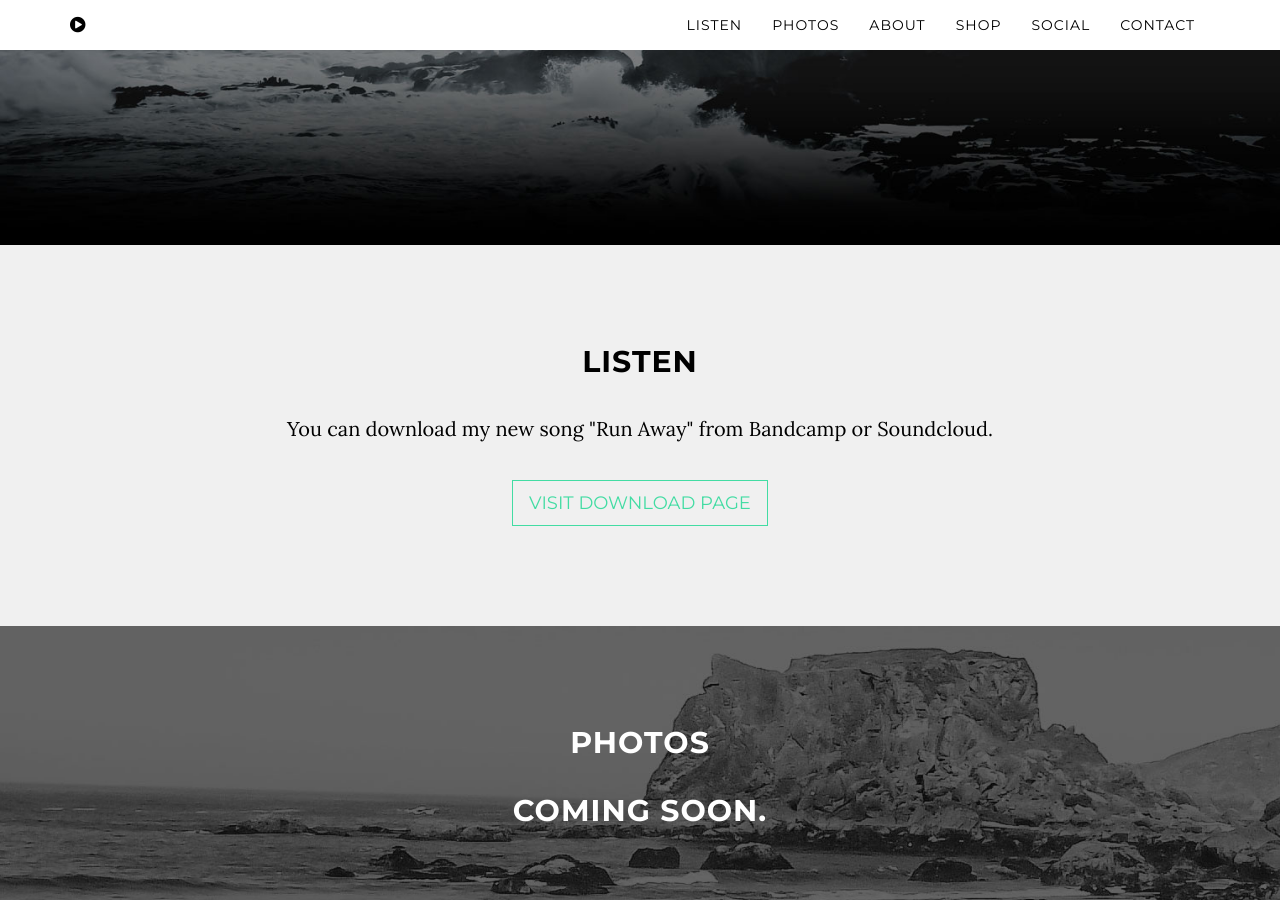
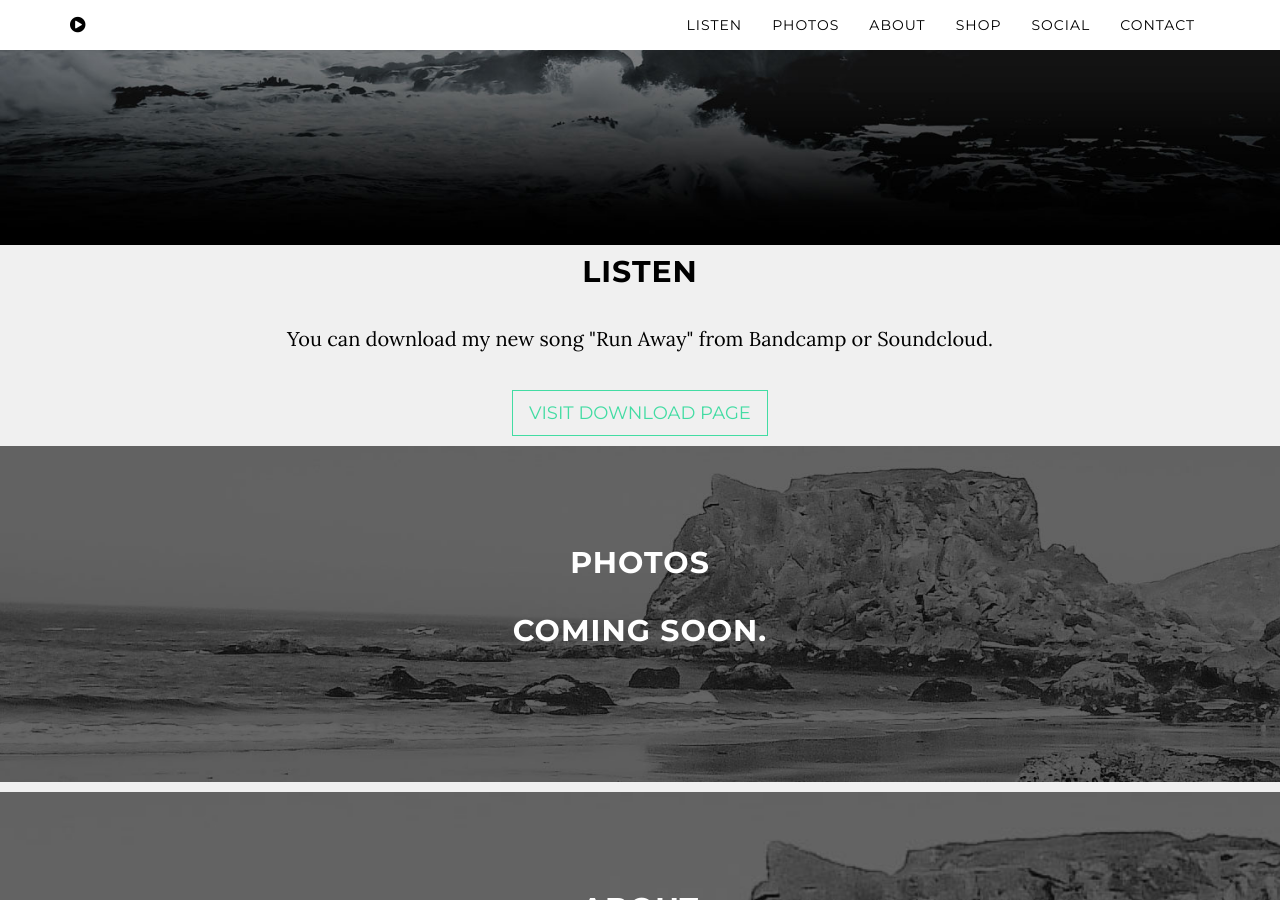
Before and after one commit to gianguitar/gsolo.github.io, a Jekyll site: the page built from index.html, in a window 1280 px wide and 900 px high, scrolled down 655 px. Built offline with Jekyll 4.4.1, drawn with Linux system fonts in a browser that asks for light colours.

Commit message:
Update grayscale.scss

```diff
--- a/_sass/grayscale/grayscale.scss
+++ b/_sass/grayscale/grayscale.scss
@@ -233,7 +233,7 @@
 }
 
 .content-section {
-    padding-top: 50px;
+    padding-top: 150px;
 }
 
 .download-section {
@@ -256,7 +256,7 @@
 
 @media(min-width:767px) {
     .content-section {
-        padding-top: 100px;
+        padding-top: 10px;
     }
 
     .download-section {
```
